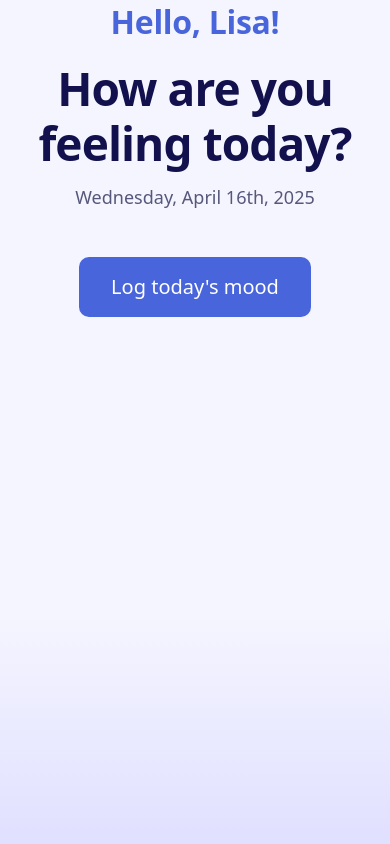
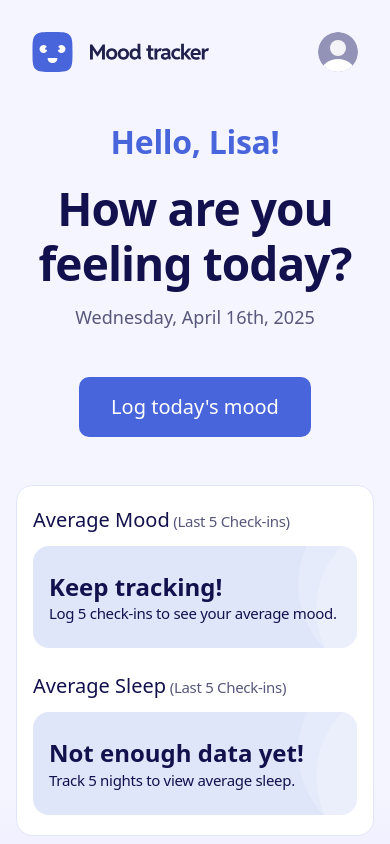
Before and after one commit to VicSchbt/mood-tracking-app, a Next.js app: page / in a window 390 px wide. Shown: the top 844 px of the page. Built offline with nearby package versions, Linux system fonts and the light colour scheme; a web font is replaced by a local one.

Commit message:
ui(dashboard): mobile layout

```diff
--- a/src/app/page.tsx
+++ b/src/app/page.tsx
@@ -8,19 +8,17 @@ import Container from '@/components/Container'
 
 export default function HomeEmptyPage() {
   return (
-    <main className="min-h-screen bg-gradient-light font-sans">
-      {/* <Header /> */}
-      <div className="flex flex-col gap-600 px-200 items-center">
+    <main className="min-h-screen bg-gradient-light font-sans flex flex-col gap-600 px-200 items-center pb-1000">
+      <Header />
         <Greeting />
         <LogMoodButton />
 
-        {/* <Container>
+        <Container as="section">
         <AverageCard type="mood" />
         <AverageCard type="sleep" />
         </Container>
 
-        <TrendChart />  */}
-      </div>
+        <TrendChart />
     </main>
   )
 }
--- a/src/components/AverageCard.tsx
+++ b/src/components/AverageCard.tsx
@@ -5,8 +5,8 @@ type Props = {
 
   export default function AverageCard({ type }: Props) {
     const titles = {
-      mood: 'Average Mood (Last 5 Check-ins)',
-      sleep: 'Average Sleep (Last 5 Check-ins)',
+      mood: 'Average Mood',
+      sleep: 'Average Sleep',
     }
 
     const messages = {
@@ -21,11 +21,23 @@ type Props = {
     }
 
     return (
-      <div className="flex-1 bg-white rounded-16 p-200 shadow-sm">
-        <p className="text-text-preset-8 text-neutral-600 mb-100">{titles[type]}</p>
-        <div className="bg-blue-100 rounded-12 p-150">
-          <p className="text-text-preset-6 font-semibold mb-050">{messages[type].title}</p>
-          <p className="text-text-preset-8 text-neutral-600">{messages[type].subtitle}</p>
+      <div className="flex flex-col gap-150">
+        <p className="preset-5 text-neutral-900">{titles[type]}
+          <span className="preset-7 text-neutral-600"> (Last 5 Check-ins)</span>
+        </p>
+        <div className="bg-blue-100 rounded-16 px-200 py-300 flex flex-col gap-150 relative overflow-hidden">
+          {/* Decorative background image */}
+          <img
+            src="/images/bg-pattern-averages.svg"
+            alt=""
+            aria-hidden="true"
+            className="absolute right-0 top-1/2 -translate-y-1/2 size-[200%] translate-x-5/8 pointer-events-none select-none"
+            style={{ zIndex: 0 }}
+          />
+          <div className="relative z-10">
+            <p className="preset-4 font-semibold text-neutral-900">{messages[type].title}</p>
+            <p className="preset-7 text-neutral-900">{messages[type].subtitle}</p>
+          </div>
         </div>
       </div>
     )
--- a/src/components/Container.tsx
+++ b/src/components/Container.tsx
@@ -2,13 +2,14 @@ import React from "react";
 
 interface ContainerProps {
   children: React.ReactNode;
+  as?: React.ElementType;
 }
 
-const Container: React.FC<ContainerProps> = ({ children }) => {
+const Container: React.FC<ContainerProps> = ({ children, as: Component = "div" }) => {
   return (
-    <div className="w-full rounded-16 bg-neutral-0 border border-blue-100 py-250 px-200">
+    <Component className="w-full rounded-16 bg-neutral-0 border border-blue-100 py-250 px-200 flex flex-col gap-300">
       {children}
-    </div>
+    </Component>
   );
 };
 
--- a/src/components/Header.tsx
+++ b/src/components/Header.tsx
@@ -1,16 +1,16 @@
-// src/components/Header.tsx
-export default function Header() {
+const Header = () => {
     return (
-      <header className="flex justify-between items-center mb-200">
+      <header className="flex justify-between items-center w-full px-200 pt-400">
         <div className="flex items-center gap-100">
-          <img src="/images/logo.svg" alt="Mood tracker logo" className="w-150 h-150" />
-          <span className="font-semibold text-text-preset-7">Mood tracker</span>
+          <img src="/images/logo.svg" alt="Mood tracker logo" className="h-full" />
         </div>
         <img
-          src="/images/avatar-placeholder.png"
+          src="/images/avatar-placeholder.svg"
           alt="User avatar"
-          className="w-300 h-300 rounded-full"
+          className="w-500 h-500 rounded-full"
         />
       </header>
     )
   }
+
+  export default Header;
--- a/src/components/TrendChart.tsx
+++ b/src/components/TrendChart.tsx
@@ -1,12 +1,17 @@
-// src/components/TrendChart.tsx
-export default function TrendChart() {
+import Container from "./Container";
+
+const TrendChart = () => {
     return (
-      <section className="bg-white rounded-16 p-200 shadow-sm">
-        <h2 className="text-text-preset-5 font-semibold mb-150">Mood and sleep trends</h2>
-        <div className="text-text-preset-8 text-neutral-400 italic">
+      <Container as="section">
+
+        <h2 className="preset-5 font-semibold text-neutral-900">Mood and sleep trends</h2>
+        <div className="preset-8 text-neutral-400 italic">
           {/* Placeholder chart */}
           Not enough data to display chart yet.
         </div>
-      </section>
+      </Container>
+
     )
   }
+
+  export default TrendChart;
```
